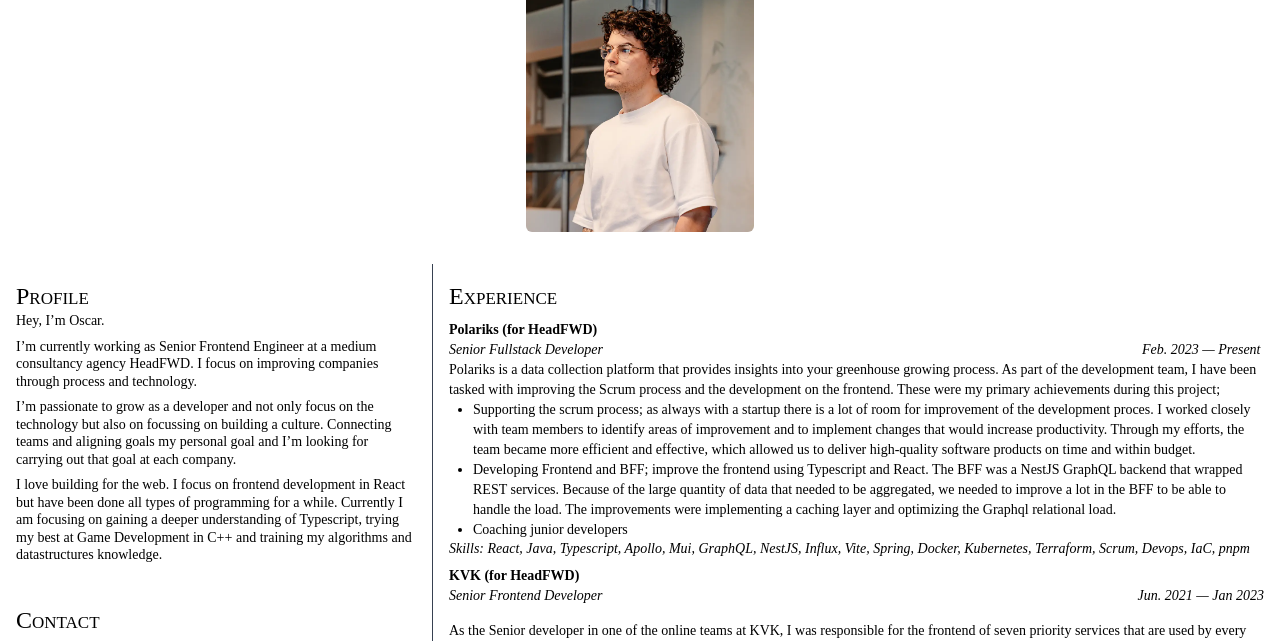
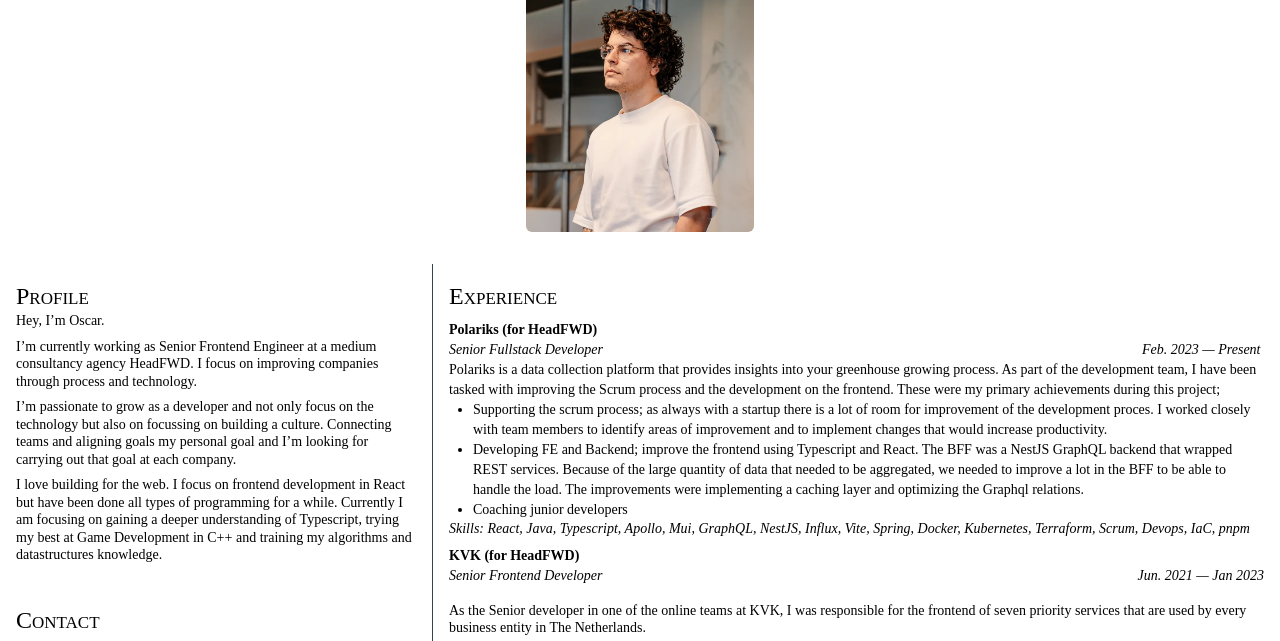
Before and after one commit to oscarteg/resume, a website built with Vite: page index.html in a window 1280 px wide. Shown: the part 104-745 px from the top of the page. Built offline with nearby package versions, Linux system fonts and the light colour scheme; a web font is replaced by a local one.

Commit message:
fix: typos

```diff
--- a/src/partials/compact_experience.html
+++ b/src/partials/compact_experience.html
@@ -12,14 +12,14 @@
       Polariks is a data collection platform that provides insights into your
       greenhouse growing process. As part of the development team, I have been
       tasked with improving the Scrum process and the development on the
-      frontend. As part of thee
+      frontend.
     </p>
 
     <ul>
-      <li>Supporting the scrum process</li>
       <li>
         Frontend development in React. Backend development in NestJS and Java
       </li>
+      <li>Supporting the Scrum process</li>
       <li>Setting up CI/CD with Github Actions</li>
       <li>Coaching junior developers</li>
     </ul>
--- a/src/partials/experience.html
+++ b/src/partials/experience.html
@@ -16,17 +16,15 @@
         Supporting the scrum process; as always with a startup there is a lot of
         room for improvement of the development proces. I worked closely with
         team members to identify areas of improvement and to implement changes
-        that would increase productivity. Through my efforts, the team became
-        more efficient and effective, which allowed us to deliver high-quality
-        software products on time and within budget.
+        that would increase productivity.
       </li>
       <li>
-        Developing Frontend and BFF; improve the frontend using Typescript and
+        Developing FE and Backend; improve the frontend using Typescript and
         React. The BFF was a NestJS GraphQL backend that wrapped REST services.
         Because of the large quantity of data that needed to be aggregated, we
         needed to improve a lot in the BFF to be able to handle the load. The
         improvements were implementing a caching layer and optimizing the
-        Graphql relational load.
+        Graphql relations.
       </li>
       <li>Coaching junior developers</li>
     </ul>
```
